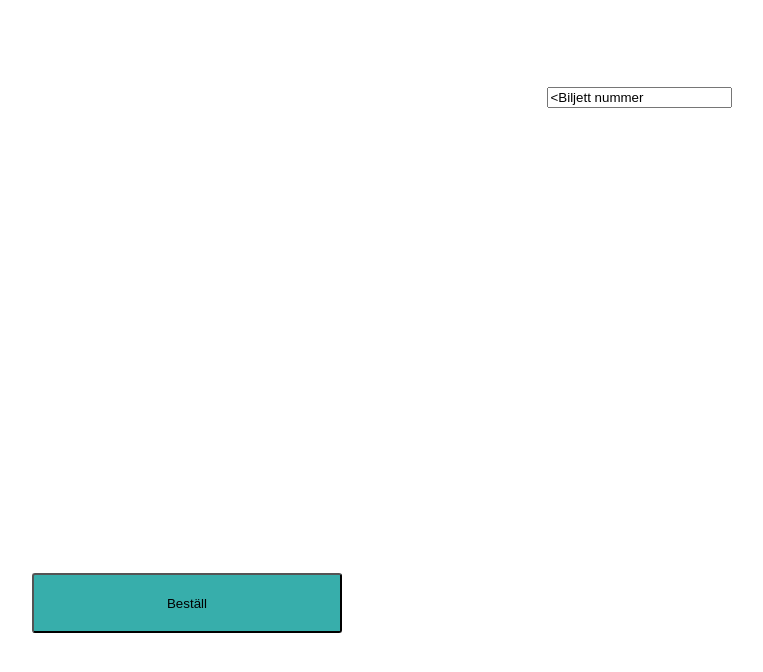
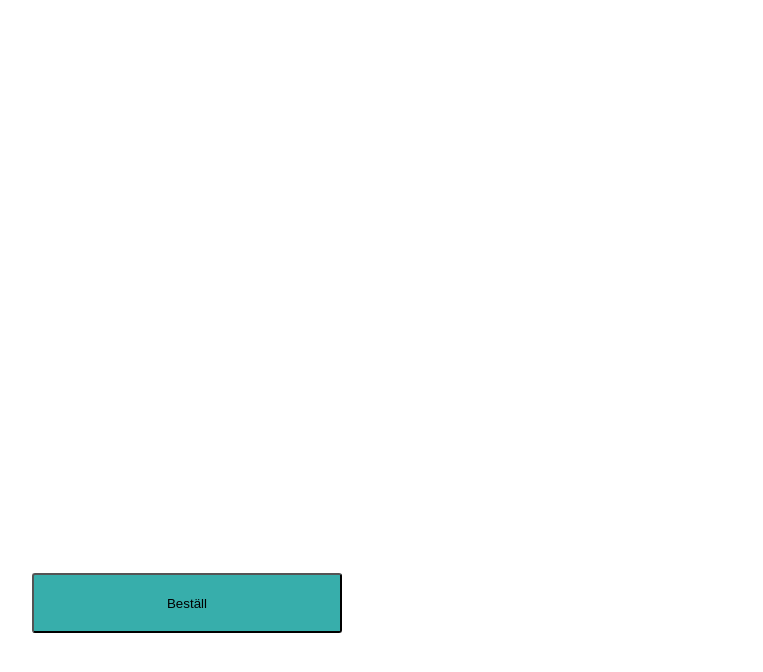
Before and after one commit to maxaakre/mini_project_mayhem, a Vue app: page /#/Buy in a window 1280 px wide. Shown: the top 672 px of the page, without its empty margins (1-764 px from the left). Built offline with nearby package versions, Linux system fonts and the light colour scheme.

Commit message:
css added

```diff
--- a/src/views/Buy.vue
+++ b/src/views/Buy.vue
@@ -4,12 +4,25 @@
 
       <h2>You are about to score some tickets to</h2>
       <h3></h3>
-      <div class="input">
-        <input type="text" class="ticketnumber" value="<Biljett nummer" />
+      <div class="Artist-Name">
+        </div>
+
+        <div class="Event-Time">
+        </div>
+
+        <div class="Event-Place">
+        </div>
+
+         <div class="Ticket-Pris">
+        </div>
+
+
+
         <button>Beställ</button>
-      </div>
+
     </div>
   </div>
+
 </template>
 
 <script>
@@ -52,5 +65,86 @@ top: 573px;
 background: #37AEAB;
 border-radius: 3px;
  }
+.Artist-Name{
+ position: absolute;
+width: 281px;
+height: 43px;
+left: 51px;
+top: 189px;
+
+font-family: Sansita One;
+font-style: normal;
+font-weight: normal;
+font-size: 35px;
+line-height: 41px;
+display: flex;
+align-items: center;
+text-align: center;
+
+color: #F56B9A;
+}
+
+
+
+.Event-Time{
+  position: absolute;
+width: 284px;
+height: 25px;
+left: 49px;
+top: 234px;
+
+font-family: Fira Sans;
+font-style: normal;
+font-weight: bold;
+font-size: 19px;
+line-height: 23px;
+display: flex;
+align-items: center;
+text-align: center;
+
+color: #37AEAB;
+}
+
+.Event-Place{
+  position: absolute;
+width: 272px;
+height: 37px;
+left: 55px;
+top: 257px;
+
+font-family: Fira Sans;
+font-style: italic;
+font-weight: normal;
+font-size: 16px;
+line-height: 19px;
+display: flex;
+align-items: center;
+text-align: center;
+
+color: rgba(255, 255, 255, 0.7);
+
+}
+
+.Ticket-Pris{
+
+position: absolute;
+width: 145px;
+height: 50px;
+left: 115px;
+top: 390px;
+
+font-family: Fira Sans;
+font-style: normal;
+font-weight: bold;
+font-size: 32px;
+line-height: 38px;
+display: flex;
+align-items: center;
+text-align: center;
+
+color: #FFFFFF;
+
+text-shadow: 1px 1px 0px #F56B9A;
+}
 
 </style>
```
